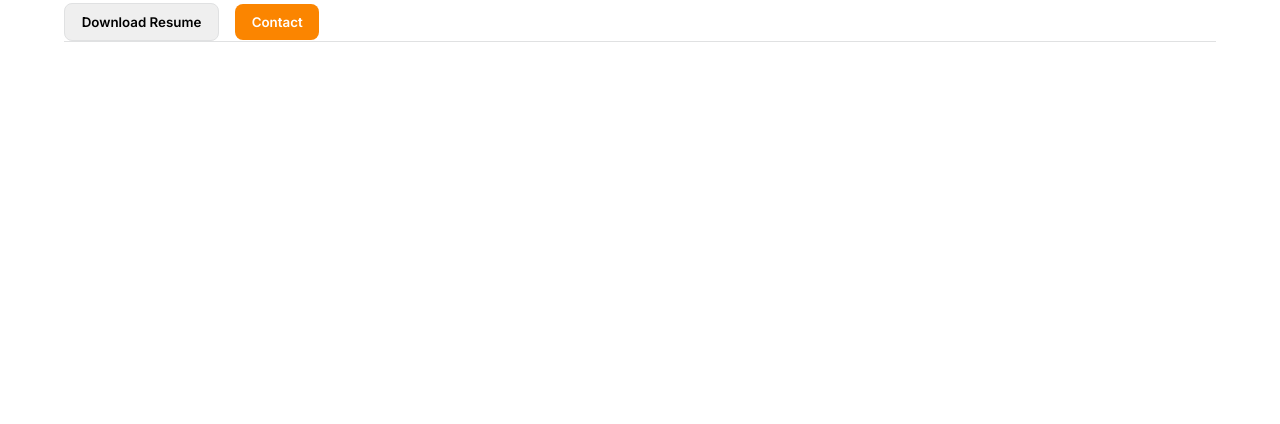
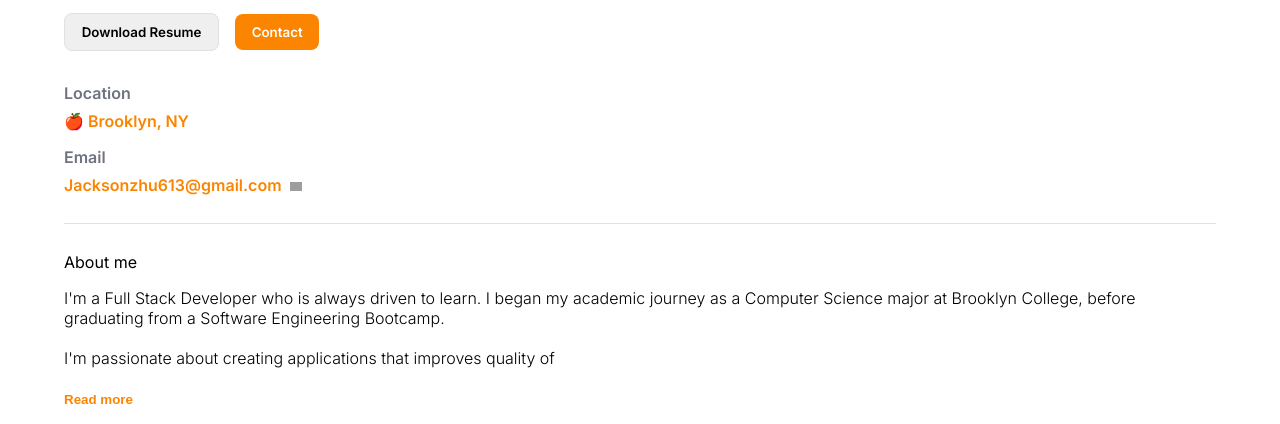
Before and after one commit to Jacksonwrk3/Portfolio, a Gatsby site: page / in a window 1280 px wide. Shown: the part 432-856 px from the top of the page. Before the commit the page ends 800 px from the top, so only its background shows below. Built offline with nearby package versions, Linux system fonts and the light colour scheme; Gatsby itself is replaced by a stand-in of ours; grey boxes are pictures that could not be loaded.

Commit message:
finished about section, just need to fix about header and probably make a component for it. Could also refactor about to its own component profile component is getting kind of long

```diff
--- a/src/components/Button/Button.jsx
+++ b/src/components/Button/Button.jsx
@@ -7,6 +7,7 @@ const Button = (props) => {
       className={`${styles.button} ${
         props.variant === "primary" ? styles.primary : styles.secondary
       } ${props.className}`}
+      onClick={props.onClick}
     >
       {props.children}
     </button>
--- a/src/components/Profile/Profile.jsx
+++ b/src/components/Profile/Profile.jsx
@@ -1,29 +1,84 @@
-import React from "react";
+import React, { useState } from "react";
 import * as styles from "./Profile.module.css";
 import Banner from "../Banner/Banner";
 import Button from "../Button/Button";
+import SectionDivider from "../SectionDivider/SectionDivider";
+import TextButton from "../TextButton/TextButton";
 const Profile = (props) => {
+  const [show, setShow] = useState(false);
+
+  const toggleShow = () => {
+    setShow((prevState) => {
+      return !prevState;
+    });
+  };
+
   return (
     <section className={styles.profileContainer}>
       <Banner imgSrc={props.imgSrc} alt={props.alt} pfp={props.pfp} />
       <img src={props.pfp} alt="user" className={styles.pfp} />
-      <div className={styles.profileDetail}>
+      <div className={`${styles.profileDetail} ${styles.contentWidth}`}>
         <b className={styles.name}>Jackson Zhu</b>
         <p className={styles.description}>
           I'm a Full Stack Developer based in New York 👋🏻
         </p>
       </div>
-      <div className={styles.btnContainer}>
+      <div className={`${styles.btnContainer} ${styles.contentWidth}`}>
         <Button className={styles.btnSpace}>Download Resume</Button>
         <Button variant="primary">Contact</Button>
       </div>
-      <div classNAme={styles.mediaInfoContainer}>
-        <span></span>
-        <span></span>
-        <span></span>
-        <span></span>
+      {/* Start of about me section */}
+      <div className={`${styles.mediaInfoContainer} ${styles.contentWidth}`}>
+        <address className={styles.infoContainer}>
+          <span className={styles.infoHeader}>Location</span>
+          <span className={`${styles.infoDetail} ${styles.location}`}>
+            🍎 Brooklyn, NY
+          </span>
+        </address>
+        <address className={styles.infoContainer}>
+          <span className={styles.infoHeader}>Email</span>
+          <span>
+            <span className={`${styles.infoDetail} ${styles.email}`}>
+              Jacksonzhu613@gmail.com
+            </span>
+            <i>
+              <img src="diagonal-arrow.png" alt="open file arrow" />
+            </i>
+          </span>
+        </address>
       </div>
-      <div className={styles.borderBottom}></div>
+      <SectionDivider />
+      <section className={styles.contentWidth}>
+        <span className={styles.sectionHeading}>About me</span>
+        <p className={styles.aboutMeDescription}>
+          I'm a Full Stack Developer who is always driven to learn. I began my
+          academic journey as a Computer Science major at Brooklyn College,
+          before graduating from a Software Engineering Bootcamp.
+          <br />
+          <br />
+          I'm passionate about creating applications that improves quality of
+          {show ? (
+            <>
+              life, in any field. It'll always bring a smile on my face knowing
+              I was involved in improving someones life by {"<="}1% 😊`
+              <br />
+              <br />
+              When i'm not coding you can find me at the gym, playing sports, or
+              trying out new foods 🤤
+              <br />
+              <br />
+              <TextButton onClick={toggleShow}>Show less</TextButton>
+            </>
+          ) : (
+            <>
+              <br />
+              <br />
+              <TextButton onClick={toggleShow}>Read more</TextButton>
+            </>
+          )}
+        </p>
+      </section>
+      {/* End of About me Section*/}
     </section>
   );
 };
--- a/src/components/Profile/Profile.module.css
+++ b/src/components/Profile/Profile.module.css
@@ -7,7 +7,6 @@
 }
 
 .profileDetail {
-  width: 90%;
 }
 .description {
   font-weight: 300;
@@ -20,6 +19,7 @@
   top: -40px;
   left: -100px;
   box-shadow: 5px 5px 50px -16px;
+  border: 5px solid #e0e1e2;
 }
 
 .name {
@@ -29,17 +29,59 @@
   font-family: "Poppins", sans-serif;
 }
 
-.borderBottom {
-  /* border-bottom: 1px solid #f0f1f2; */
-  border-bottom: 1px solid #e0e1e2;
-  width: 90%;
-}
-
 .btnContainer {
-  width: 90%;
 }
 
 .btnSpace {
   margin-right: 1rem;
 }
+
+.mediaInfoContainer address {
+  font-style: normal;
+}
+
+.mediaInfoContainer {
+  margin-top: 2em;
+  display: flex;
+  flex-direction: column;
+  justify-content: space-between;
+  min-height: 7rem;
+}
+.infoHeader {
+  font-weight: 600;
+  color: #6e737f;
+}
+.contentWidth {
+  width: 90%;
+}
+
+.infoContainer {
+  display: flex;
+  flex-direction: column;
+  height: 3rem;
+  justify-content: space-between;
+}
+
+.mediaInfoContainer img {
+  width: 12px;
+}
+
+.infoDetail {
+  color: #fb8500;
+  font-weight: 600;
+}
+
+.email {
+  margin-right: 0.5rem;
+}
+
+.location {
+}
+
+.aboutMeDescription {
+  font-weight: 300;
+}
+
+.sectionHeading {
+}
 /* Iphone SE end */
--- /dev/null
+++ b/src/components/SectionDivider/SectionDivider.jsx
@@ -0,0 +1,8 @@
+import React from "react";
+import * as styles from "./SectionDivider.module.css";
+
+const SectionDivider = (props) => {
+  return <div className={styles.sectionDivider}></div>;
+};
+
+export default SectionDivider;
--- /dev/null
+++ b/src/components/SectionDivider/SectionDivider.module.css
@@ -0,0 +1,6 @@
+.sectionDivider {
+  border-bottom: 1px solid #e0e1e2;
+  width: 90%;
+  margin-top: 1.75rem;
+  margin-bottom: 1.75rem;
+}
--- /dev/null
+++ b/src/components/TextButton/TextButton.jsx
@@ -0,0 +1,15 @@
+import React from "react";
+import * as styles from "./TextButton.module.css";
+
+const TextButton = (props) => {
+  return (
+    <button
+      className={`${styles.textButton} ${props.className}`}
+      onClick={props.onClick}
+    >
+      {props.children}
+    </button>
+  );
+};
+
+export default TextButton;
--- /dev/null
+++ b/src/components/TextButton/TextButton.module.css
@@ -0,0 +1,8 @@
+.textButton {
+  padding: 0;
+  margin: 0;
+  border-style: none;
+  background: none;
+  color: #fb8500;
+  font-weight: 600;
+}
--- a/src/pages/global.css
+++ b/src/pages/global.css
@@ -1,5 +1,17 @@
 /* General */
 @import url("https://fonts.googleapis.com/css2?family=Inter:wght@100;200;300;400;500;600;700;800;900&family=Poppins:ital,wght@0,100;0,200;0,300;0,400;0,500;0,600;0,700;0,800;0,900;1,100;1,200;1,300;1,400;1,500;1,600;1,700;1,800;1,900&display=swap");
+
+/* General End */
+
+/* Iphone SE */
+html,
+body {
+  width: 100%;
+  height: 100%;
+  margin: 0;
+  padding: 0;
+  font-family: "Inter", sans-serif;
+}
 
 h1,
 h2,
@@ -9,19 +21,4 @@ h5,
 h6 {
   font-family: "Poppins", sans-serif;
 }
-
-p {
-  font-family: "Inter", sans-serif;
-}
-/* General End */
-
-/* Iphone SE */
-html,
-body {
-  width: 100%;
-  height: 100%;
-  margin: 0;
-  padding: 0;
-}
-
 /* Iphone SE end */
```
